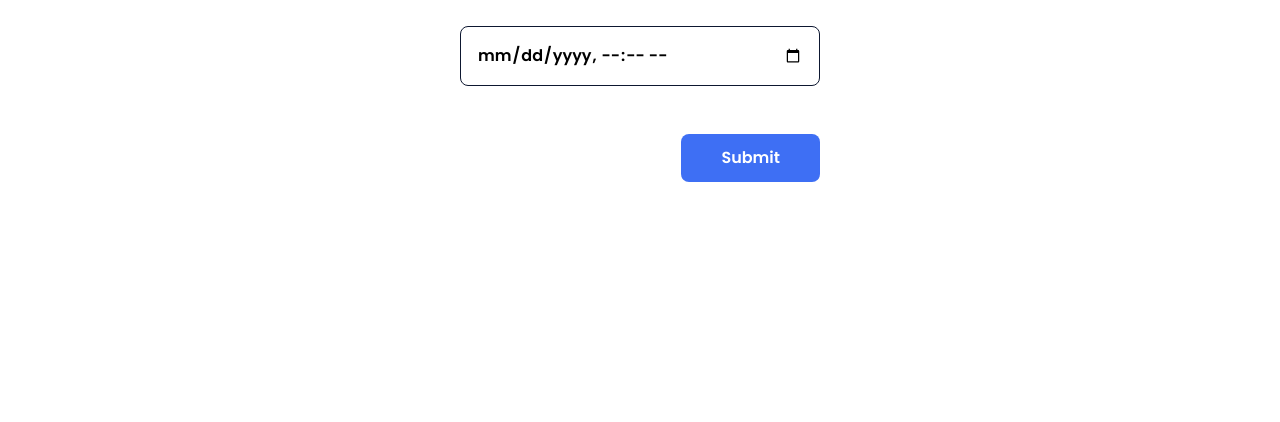
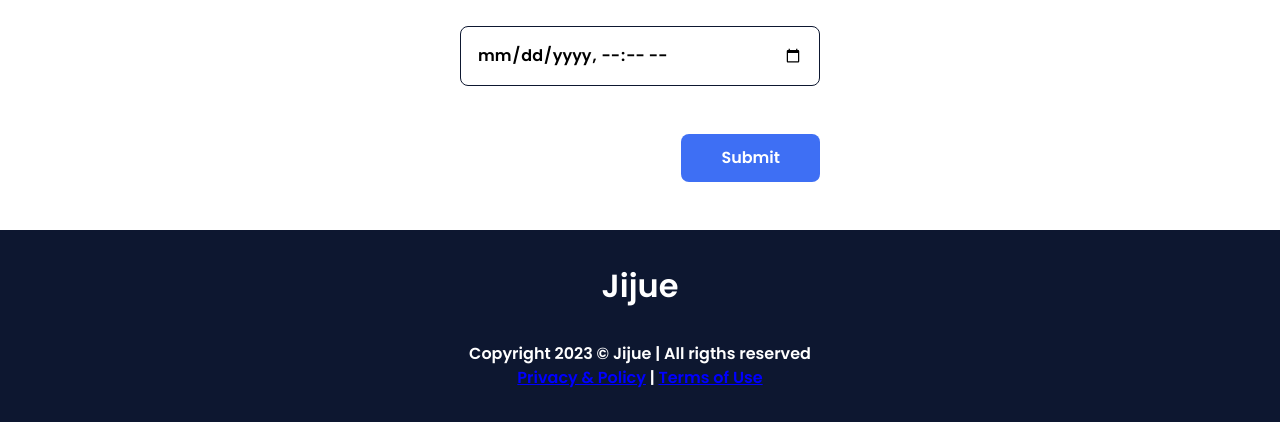
Before and after one commit to palladiumkenya/jijueApp-hiv-risk-assessment-site, a Django app: page /appointment in a window 1280 px wide. Shown: the part 1347-1769 px from the top of the page. Before the commit the page ends 1529 px from the top, so only its background shows below. Run offline with Django 4.2, Linux system fonts and the light colour scheme; parts of the project's set-up code (start-up, migrations or seed data) failed here and were passed over; some libraries are stand-ins or nearby versions.

Commit message:
bug and fixes

```diff
--- a/appointmentApp/templates/appointmentApp/main.html
+++ b/appointmentApp/templates/appointmentApp/main.html
@@ -3,6 +3,7 @@
 
 <link rel="stylesheet" href="{% static 'static/styles/style.css' %}">
 <link href='https://cdn.jsdelivr.net/npm/boxicons@2.0.5/css/boxicons.min.css' rel='stylesheet'>
+
 
 
 {% block cta %}
@@ -78,6 +79,21 @@
 
 </section>
 
+        <!--===== FOOTER =====-->
+        <footer class="footer">
+            <p class="footer__title">Jijue</p>
+
+            <p>
+                Copyright
+                    <script>
+                        document.write(new Date().getFullYear());
+                    </script> &#169; Jijue | All rigths reserved
+                    <p>
+                        <a href="{% url 'privacy' %}" class="footer__link" style="color: blue; text-decoration: underline;">Privacy & Policy</a> |
+                        <a href="{% url 'terms' %}" class="footer__link" style="color: blue; text-decoration: underline;">Terms of Use</a>
+                    </p>
+            </p>
+        </footer>
 {% block content %}
 
 <!-- End -->
```
